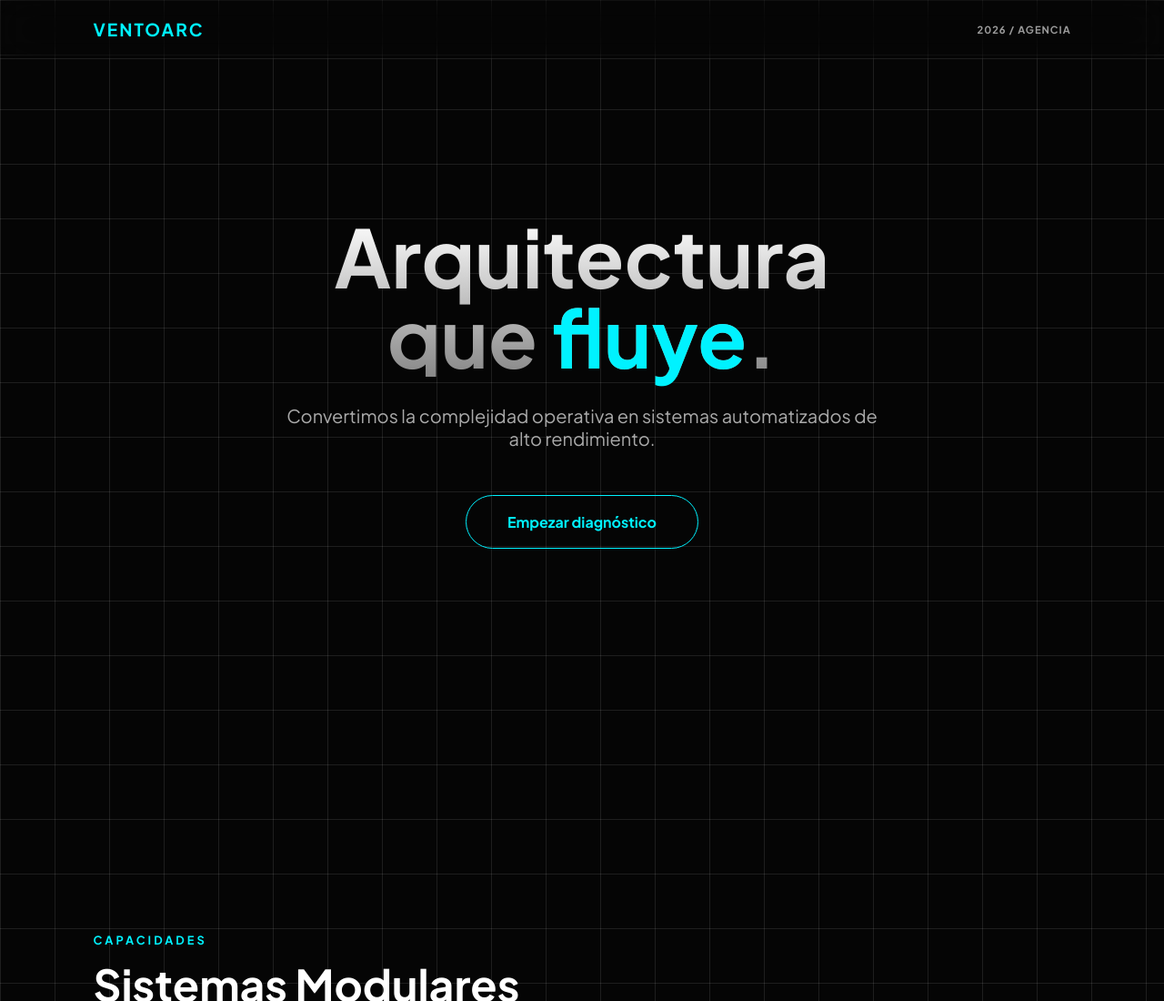
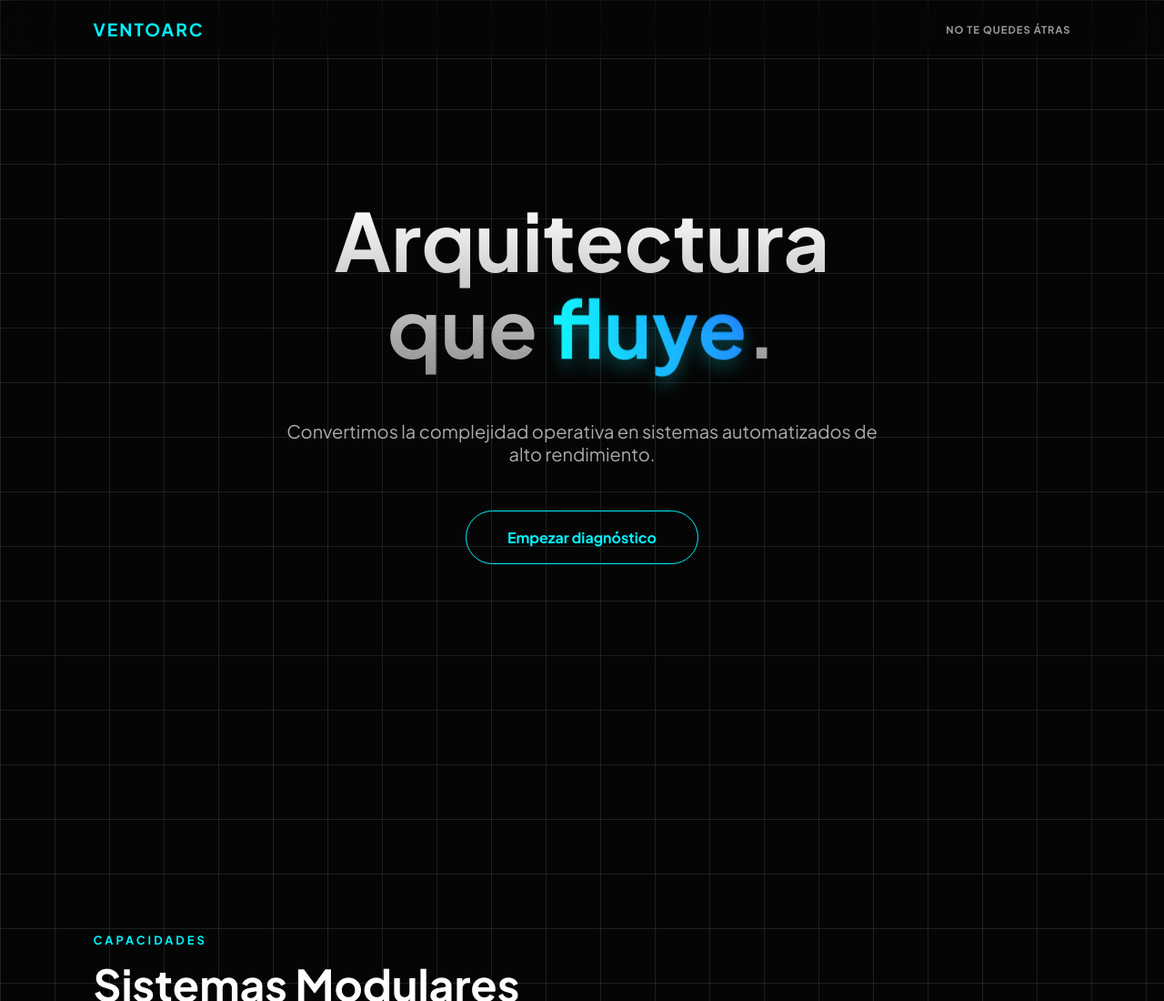
Before and after one commit to danidaug/Ventoarc, a website: page index.html in a window 1280 px wide. Shown: the top 1100 px of the page at 91% size. Drawn offline with nearby package versions, Linux system fonts and the light colour scheme.

Commit message:
Enhance hero section with animated text and options

```diff
--- a/index.html
+++ b/index.html
@@ -212,19 +212,60 @@
             h1 { font-size: 3rem; }
             .interactive-form { padding: 40px 20px; min-height: 520px; }
         }
+
+        .breath {
+            display: inline-block;
+          font-weight: bold;
+          color: #00ffff; /* El cian de Ventoarc */
+
+          /* Aplicamos la animación: 4 segundos, infinita y suave */
+          animation: fluir 4s ease-in-out infinite;
+          padding-bottom: 0.2em; /* Espacio extra para el trazo descendente */
+          line-height: 1.2;      /* Ajusta la altura de línea para que no se pegue */
+          vertical-align: middle; /* Alinea con el resto del texto */
+          /* Extra: degradado que se mueve si quieres algo más pro */
+          background: linear-gradient(90deg, #00ffff, #0088ff, #00ffff);
+          background-size: 200% auto;
+          -webkit-background-clip: text;
+          -webkit-text-fill-color: transparent;
+          animation: fluir 4s ease-in-out infinite, brillo-deslizante 3s linear infinite;
+        }
+        @keyframes fluir {
+          0% {
+            transform: translateY(0) translateX(0);
+            filter: hue-rotate(0deg);
+          }
+          33% {
+            transform: translateY(-5px) translateX(2px);
+            text-shadow: 0 10px 20px rgba(0, 255, 255, 0.3);
+          }
+          66% {
+            transform: translateY(2px) translateX(-2px);
+            filter: hue-rotate(15deg); /* Cambia suavemente el tono cian */
+          }
+          100% {
+            transform: translateY(0) translateX(0);
+            filter: hue-rotate(0deg);
+          }
+        }
+        @keyframes brillo-deslizante {
+          to {
+            background-position: 200% center;
+          }
+        }
     </style>
 </head>
 <body>
 
     <nav>
         <a href="#" class="logo">VENTOARC</a>
-        <div style="font-size: 0.7rem; opacity: 0.6; letter-spacing: 1px; font-weight: 700;">2026 / AGENCIA</div>
+        <div style="font-size: 0.7rem; opacity: 0.6; letter-spacing: 1px; font-weight: 700;">NO TE QUEDES ÁTRAS</div>
     </nav>
 
     <!-- HERO -->
     <section class="hero">
         <div class="hero-content">
-            <h1 data-aos="fade-up">Arquitectura <br>que <span class="accent-text">fluye</span>.</h1>
+            <h1 data-aos="fade-up">Arquitectura <br>que <span class="accent-text breath">fluye</span>.</h1>
             <p data-aos="fade-up" data-aos-delay="200">Convertimos la complejidad operativa en sistemas automatizados de alto rendimiento.</p>
             <div data-aos="zoom-in" data-aos-delay="400">
                 <a href="#contacto" class="btn">Empezar diagnóstico</a>
@@ -285,6 +326,8 @@
                 <option value="Arquitectura">Estudio de Arquitectura</option>
                 <option value="Constructora">Constructora / Promotora</option>
                 <option value="Ingenieria">Ingeniería</option>
+                <option value="Clínica">Clínica</option>
+                <option value="Inmobiliaria">Inmobiliaria</option>
                 <option value="Otro">Otro sector</option>
             </select>
             <button class="option-btn" style="margin-top: 20px;" onclick="nextStep(2, 'Empresa validada')">Continuar</button>
@@ -312,7 +355,7 @@
         <!-- PASO FINAL -->
         <div class="step" id="stepFinal">
             <div style="text-align: center; padding: 20px;">
-                <p class="question-title" style="color: var(--accent);">¡Recibido! 🚀</p>
+                <p class="question-title" style="color: var(--accent);">¡Recibido!</p>
                 <p style="color: #aaa; line-height: 1.6;">Estamos procesando tu información. Un arquitecto de sistemas de <strong>Ventoarc</strong> te contactará en breve.</p>
             </div>
         </div>
```
